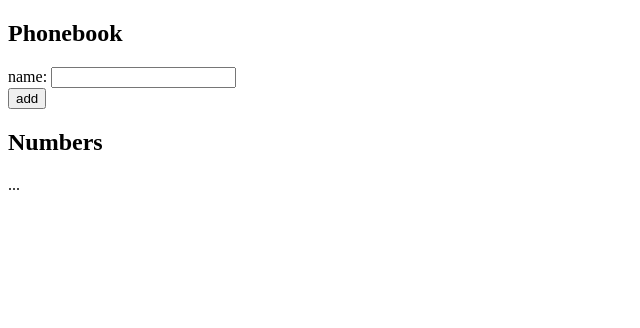
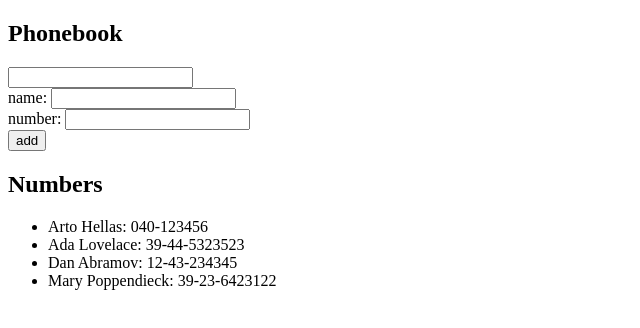
Before and after one commit to Echo203/fullStackOpen-exercises, a React (Create React App) app: page / in a window 1280 px wide. Shown: the top 328 px of the page, without its empty margins (0-640 px from the left). Built offline with nearby package versions, Linux system fonts and the light colour scheme.

Commit message:
All the files i forgot to ad

```diff
--- a/src/App.js
+++ b/src/App.js
@@ -1,24 +1,65 @@
 import React, { useState } from 'react'
+import ListItem from './components/ListItem'
+import SearchField from './components/SearchField'
 
 const App = () => {
   const [ persons, setPersons ] = useState([
-    { name: 'Arto Hellas' }
+    { name: 'Arto Hellas', number: '040-123456' },
+    { name: 'Ada Lovelace', number: '39-44-5323523' },
+    { name: 'Dan Abramov', number: '12-43-234345' },
+    { name: 'Mary Poppendieck', number: '39-23-6423122' }
   ])
   const [ newName, setNewName ] = useState('')
+  const [ newNumber, setNewNumber ] = useState('')
+  const [ searchField, setSearchField ] = useState('')
+
+
+  // Collect new Name
+  const addNewName = (event) => {
+    event.preventDefault()
+    if (persons.find(x => x.name === newName)){
+      window.alert(`${newName} already exists`)
+    } else {
+    const newPerson = [{
+      name: newName,
+      number: newNumber
+    }]
+    setPersons(persons.concat(newPerson))
+    setNewName('')
+    setNewNumber('')
+    }
+  }
+
+  //Store new Number
+  const collectNewNumber = (event) => {
+    setNewNumber(event.target.value)
+  }
+
+  //Store new Name
+  const collectNewPerson = (event) => {
+    setNewName(event.target.value)
+  }
+
+  //Store search field content
+  const storeSearchField = (event) => {
+    setSearchField(event.target.value)
+  }
+
 
   return (
     <div>
       <h2>Phonebook</h2>
-      <form>
+      <input type="text" onChange={storeSearchField}/>
+      <form onSubmit={addNewName}>
+        <div>name: <input onChange={collectNewPerson}/></div>
+        <div>number: <input onChange={collectNewNumber}/></div>
         <div>
-          name: <input />
-        </div>
-        <div>
-          <button type="submit">add</button>
-        </div>
+        <button type="submit">add</button></div>
       </form>
       <h2>Numbers</h2>
-      ...
+      <ul>
+        <SearchField persons={persons} search={searchField} />
+      </ul>
     </div>
   )
 }
--- /dev/null
+++ b/src/components/ListItem.js
@@ -0,0 +1,11 @@
+import React from 'react'
+
+function ListItem({name, number}) {
+    return (
+        <li>
+            {name}: {number}
+        </li>
+    )
+}
+
+export default ListItem
```
